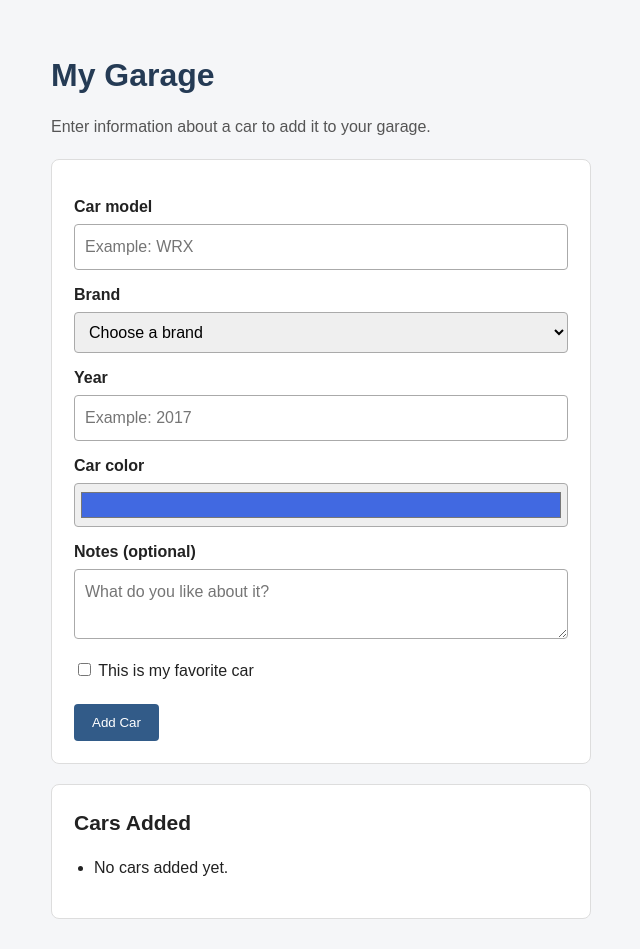
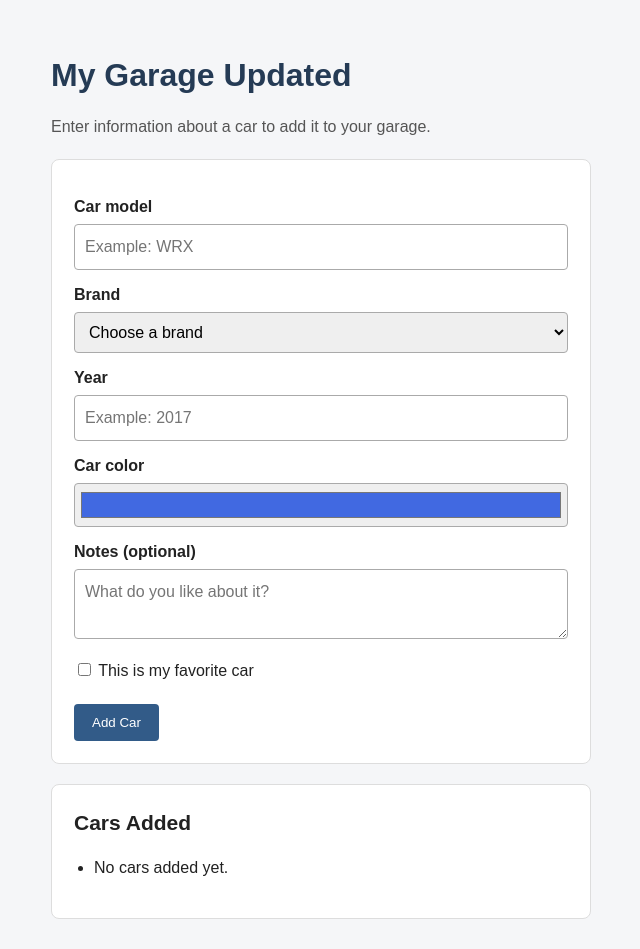
Before and after one commit to ChenToasty/Car_Website, a plain HTML site: page index.html in a window 1280 px wide. Shown: the whole page, without its empty margins (319-959 px from the left). Drawn offline with Linux system fonts and the light colour scheme.

Commit message:
test automatic deployment

```diff
--- a/index.html
+++ b/index.html
@@ -8,7 +8,7 @@
 </head>
 <body>
   <main>
-    <h1>My Garage</h1>
+    <h1>My Garage Updated</h1>
     <p>Enter information about a car to add it to your garage.</p>
 
     <form id="carForm">
```
